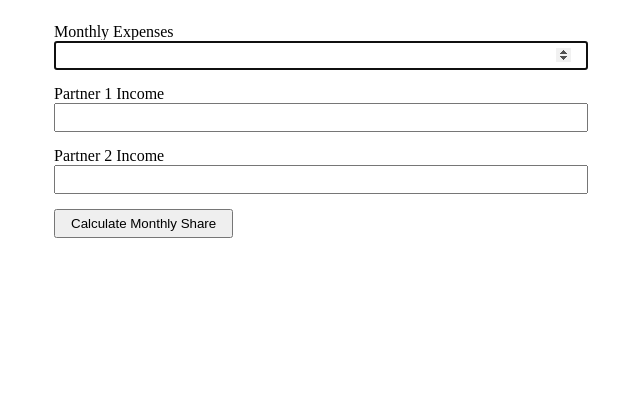
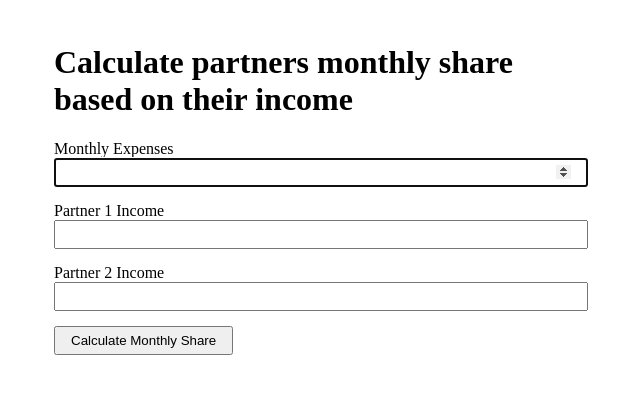
Before and after one commit to sohrabtaee/monthly-share, a plain HTML site: page index.html in a window 1280 px wide. Shown: the whole page, without its empty margins (336-976 px from the left). Drawn offline with Linux system fonts and the light colour scheme.

Commit message:
add readme

```diff
--- a/index.html
+++ b/index.html
@@ -4,9 +4,9 @@
     <meta charset="UTF-8" />
     <meta http-equiv="X-UA-Compatible" content="IE=edge" />
     <meta name="viewport" content="width=device-width, initial-scale=1.0" />
-    <title>Monthly Share</title>
+    <title>Partners Monthly Share</title>
     <style>
-      .monthly-share-form {
+      .container {
         max-width: 500px;
         padding: 15px;
         margin: 0 auto;
@@ -24,9 +24,17 @@
     </style>
   </head>
   <body>
+    <div class="container">
+      <h1>Calculate partners monthly share based on their income</h1>
       <form class="monthly-share-form" id="monthly-share-form">
         <label for="monthly-expenses">Monthly Expenses</label>
-      <input type="number" id="monthly-expenses" min="100" required autofocus />
+        <input
+          type="number"
+          id="monthly-expenses"
+          min="100"
+          required
+          autofocus
+        />
         <label for="p1-income">Partner 1 Income</label>
         <input type="number" id="p1-income" min="100" required />
         <label for="p2-income">Partner 2 Income</label>
@@ -34,6 +42,7 @@
         <button type="submit">Calculate Monthly Share</button>
         <p id="monthly-share"></p>
       </form>
+    </div>
     <script>
       ;(function () {
         const monthlyExpensesInput = document.getElementById('monthly-expenses')
```
Also changed, not shown: 1 other file. Lines whose indentation alone changed are shown as unchanged.
